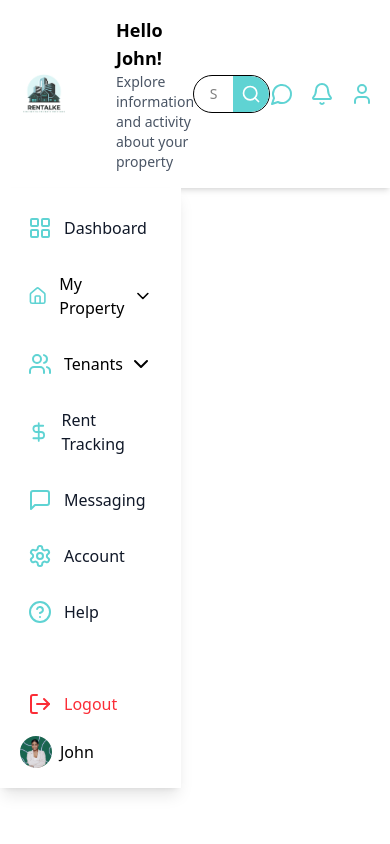
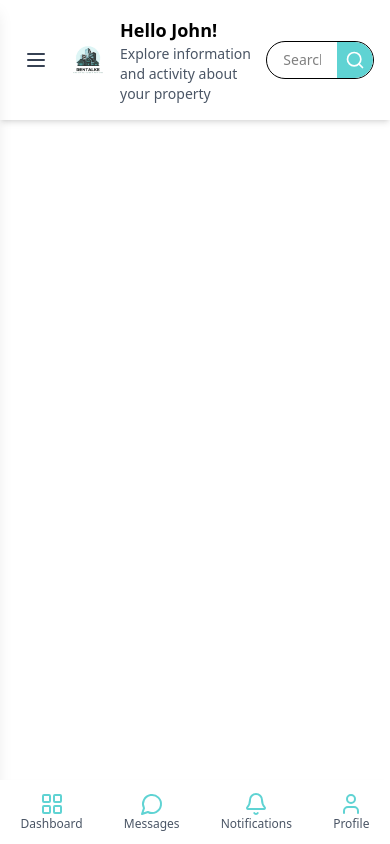
Before and after one commit to vickyee-bot/hunting_app, a React (Vite) app: page / in a window 390 px wide. Built offline with nearby package versions, Linux system fonts and the light colour scheme.

Commit message:
hunting app

```diff
--- /dev/null
+++ b/src/components/BottomNav.jsx
@@ -0,0 +1,34 @@
+import { LayoutGrid, MessageCircle, Bell, User } from "lucide-react";
+
+const BottomNav = () => {
+  return (
+    <div className="fixed bottom-0 left-0 w-full bg-white shadow-md flex justify-around items-center py-3 md:hidden mt-5">
+      <NavItem
+        icon={<LayoutGrid className="w-6 h-6 text-[#5fd3d3]" />}
+        label="Dashboard"
+      />
+      <NavItem
+        icon={<MessageCircle className="w-6 h-6 text-[#5fd3d3]" />}
+        label="Messages"
+      />
+      <NavItem
+        icon={<Bell className="w-6 h-6 text-[#5fd3d3]" />}
+        label="Notifications"
+      />
+      <NavItem
+        icon={<User className="w-6 h-6 text-[#5fd3d3]" />}
+        label="Profile"
+      />
+    </div>
+  );
+};
+
+// Reusable navigation item
+const NavItem = ({ icon, label }) => (
+  <div className="flex flex-col items-center cursor-pointer">
+    {icon}
+    <span className="text-xs text-gray-600">{label}</span>
+  </div>
+);
+
+export default BottomNav;
--- a/src/components/Navbar.jsx
+++ b/src/components/Navbar.jsx
@@ -1,22 +1,29 @@
 import { useState } from "react";
-import { Search, MessageCircle, Bell, User } from "lucide-react";
+import { Search, Menu, MessageCircle, Bell, User } from "lucide-react";
 import logo from "../assets/logo1-removebg-preview.png";
 
-export default function Navbar() {
+export default function Navbar({ toggleSidebar }) {
   const [search, setSearch] = useState("");
 
   return (
     <nav className="flex items-center justify-between bg-white shadow-md p-4 md:px-8 w-full">
-      {/* Left Section: Logo & Greeting */}
-      <div className="flex items-center space-x-6">
-        <img
-          src={logo} // Replace with your actual logo path
-          alt="Rentalke Logo"
-          className="w-14 h-14"
-        />
+      {/* Left Section: Sidebar Toggle, Logo & Greeting */}
+      <div className="flex items-center space-x-3">
+        {/* Sidebar Toggle Button (Only visible on small screens) */}
+        <button
+          onClick={toggleSidebar}
+          className="block md:hidden p-2 rounded-md focus:outline-none"
+        >
+          <Menu className="w-6 h-6 text-gray-700" />
+        </button>
+
+        {/* Logo */}
+        <img src={logo} alt="Rentalke Logo" className="w-10 h-10" />
+
+        {/* Greeting */}
         <div>
-          <h1 className="text-lg font-semibold ml-5">Hello John!</h1>
-          <p className="text-sm text-gray-600 ml-5">
+          <h1 className="text-lg font-semibold">Hello John!</h1>
+          <p className="text-sm text-gray-600">
             Explore information and activity about your property
           </p>
         </div>
@@ -36,8 +43,8 @@ export default function Navbar() {
         </button>
       </div>
 
-      {/* Right Section: Icons */}
-      <div className="flex items-center space-x-4">
+      {/* Right Section: Icons (Hidden on small screens) */}
+      <div className="hidden md:flex items-center space-x-4">
         <MessageCircle className="w-6 h-6 text-[#5fd3d3] cursor-pointer" />
         <Bell className="w-6 h-6 text-[#5fd3d3] cursor-pointer" />
         <User className="w-6 h-6 text-[#5fd3d3] cursor-pointer" />
--- a/src/components/Sidebar.jsx
+++ b/src/components/Sidebar.jsx
@@ -12,16 +12,26 @@ import {
 } from "lucide-react";
 import user from "../assets/user.svg";
 
-const Sidebar = () => {
+export default function Sidebar({ isOpen, closeSidebar }) {
   const [propertyOpen, setPropertyOpen] = useState(false);
   const [tenantsOpen, setTenantsOpen] = useState(false);
 
   return (
-    <div className="min-h-150 w-64 bg-white p-5 flex flex-col justify-between shadow-lg">
+    <div
+      className={`fixed top-0 left-0 h-full w-64 bg-white shadow-lg p-5 flex flex-col justify-between transform ${
+        isOpen ? "translate-x-0" : "-translate-x-64"
+      } transition-transform duration-300 md:relative md:translate-x-0`}
+    >
+      {/* Close Button (Only for small screens) */}
+      <button
+        onClick={closeSidebar}
+        className="md:hidden absolute top-4 right-4 text-gray-600"
+      >
+        ✖
+      </button>
+
       {/* Main Navigation */}
-      <div>
       <div className="space-y-4">
-          {/* Dashboard */}
         <NavItem
           icon={<LayoutGrid className="text-[#5fd3d3]" />}
           label="Dashboard"
@@ -52,7 +62,6 @@ const Sidebar = () => {
           items={["Details", "Communication"]}
         />
 
-          {/* Other Links */}
         <NavItem
           icon={<DollarSign className="text-[#5fd3d3]" />}
           label="Rent Tracking"
@@ -70,7 +79,6 @@ const Sidebar = () => {
           label="Help"
         />
       </div>
-      </div>
 
       {/* Bottom Section */}
       <div className="space-y-3">
@@ -83,21 +91,15 @@ const Sidebar = () => {
 
         {/* Profile */}
         <div className="flex items-center gap-2">
-          <img
-            src={user} // Replace with real image
-            alt="User"
-            className="w-8 h-8 rounded-full"
-          />
+          <img src={user} alt="User" className="w-8 h-8 rounded-full" />
           <span className="font-medium">John</span>
         </div>
       </div>
     </div>
   );
-};
+}
 
 /* ---------- Helper Components ---------- */
-
-// Simple Navigation Item
 const NavItem = ({ icon, label, textColor = "text-gray-900" }) => (
   <div
     className={`flex items-center gap-3 p-2 rounded-lg cursor-pointer hover:bg-gray-200 ${textColor}`}
@@ -107,7 +109,6 @@ const NavItem = ({ icon, label, textColor = "text-gray-900" }) => (
   </div>
 );
 
-// Dropdown Component
 const Dropdown = ({ icon, label, open, setOpen, items }) => (
   <div>
     <div
@@ -122,7 +123,6 @@ const Dropdown = ({ icon, label, open, setOpen, items }) => (
         className={`transition-transform ${open ? "rotate-180" : ""}`}
       />
     </div>
-
     {open && (
       <div className="ml-10 space-y-1 text-gray-700">
         {items.map((item, index) => (
@@ -134,5 +134,3 @@ const Dropdown = ({ icon, label, open, setOpen, items }) => (
     )}
   </div>
 );
-
-export default Sidebar;
--- a/src/pages/AddEstate.jsx
+++ b/src/pages/AddEstate.jsx
@@ -5,7 +5,7 @@ import ImageUploader from "../components/ImageUploader";
 
 const AddEstate = () => {
   return (
-    <div className="w-full bg-white shadow-md p-6 rounded-md">
+    <div className="w-full bg-white shadow-md p-6 rounded-md mb-8">
       <div>
         <a href="/add-estate">
           <button className="bg-teal-300 text-white p-0.5 px-2 text-center rounded-md mr-2 hover:bg-teal-600">
--- a/src/pages/Dashboard.jsx
+++ b/src/pages/Dashboard.jsx
@@ -1,17 +1,23 @@
 import React from "react";
+import { useState } from "react";
 import { Routes, Route } from "react-router-dom"; // ✅ Import Routes & Route
 import Sidebar from "../components/Sidebar";
 import Navbar from "../components/Navbar";
 import AddEstate from "./AddEstate";
 import AddBuilding from "./AddBuilding";
 import AddUnits from "./AddUnits";
+import BottomNav from "../components/BottomNav";
 
 const Dashboard = () => {
+  const [sidebarOpen, setSidebarOpen] = useState(false);
   return (
     <div>
-      <Navbar />
+      <Navbar toggleSidebar={() => setSidebarOpen(!sidebarOpen)} />
       <div className="flex">
-        <Sidebar />
+        <Sidebar
+          isOpen={sidebarOpen}
+          closeSidebar={() => setSidebarOpen(false)}
+        />
 
         <div className="p-4 w-full">
           <Routes>
@@ -22,6 +28,7 @@ const Dashboard = () => {
           </Routes>
         </div>
       </div>
+      <BottomNav />
     </div>
   );
 };
```
Lines whose indentation alone changed are shown as unchanged.
